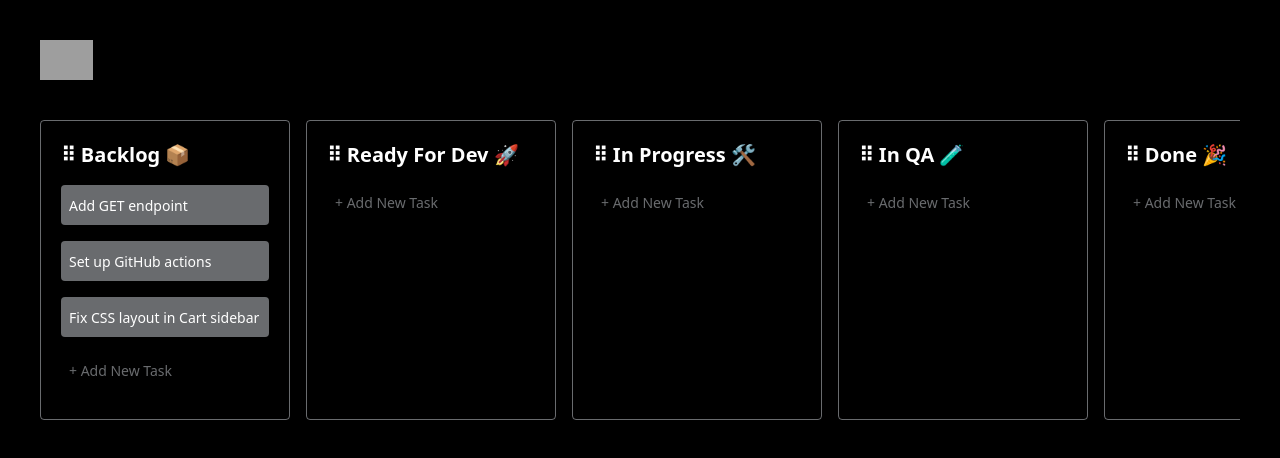
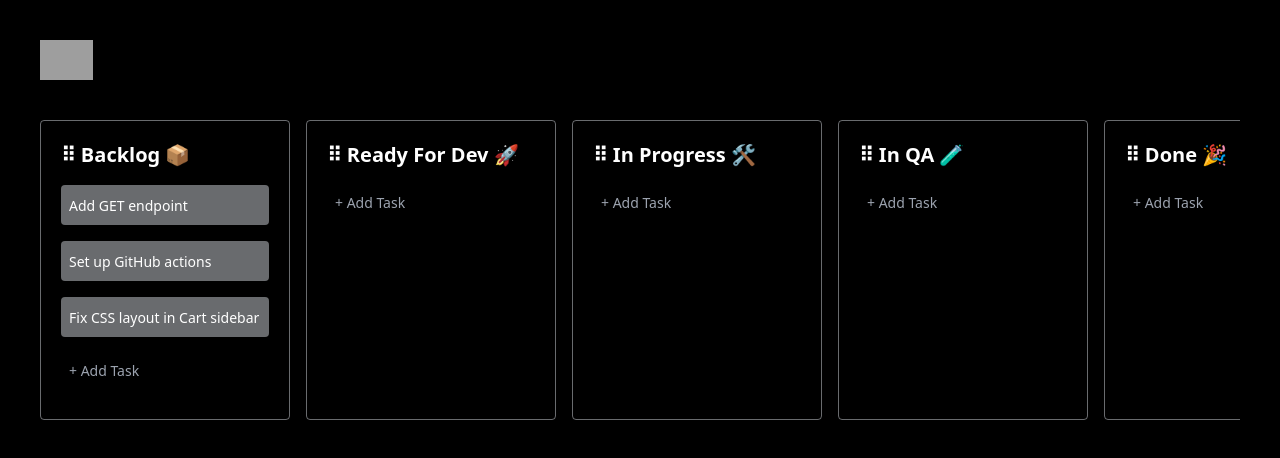
Before and after one commit to kkarasek/trello-clone-drag-and-drop, a Nuxt app: page / in a window 1280 px wide. Shown: the top 458 px of the page. Built offline with nearby package versions, Linux system fonts and the light colour scheme; grey boxes are pictures that could not be loaded.

Commit message:
add feature to create new tasks

```diff
--- /dev/null
+++ b/components/NewTask.vue
@@ -0,0 +1,48 @@
+<script setup lang="ts">
+import { nanoid } from "nanoid";
+import type { Task } from "~/types";
+
+const emit = defineEmits<{
+  (e: "add-task", payload: Task): void;
+}>();
+
+const focused = ref(false);
+const title = ref("");
+
+const createTask = (e: Event) => {
+  if (title.value.trim()) {
+    e.preventDefault();
+    emit("add-task", {
+      id: nanoid(),
+      title: title.value,
+      createdAt: new Date(),
+    });
+
+    title.value = "";
+  }
+};
+</script>
+
+<template>
+  <div>
+    <textarea
+      v-model="title"
+      @keydown.tab="createTask"
+      @keyup.enter="createTask"
+      class="bg-transparent text-gray-300/50 text-sm p-2 mt-4 rounded text-white transition-all cursor-pointer"
+      :class="{ 'h-7': !focused, 'h-20': focused }"
+      style="outline: none !important; resize: none;"
+      @focus="focused = true"
+      @blur="focused = false"
+      :placeholder="!focused ? '+ Add Task' : 'Title...'"
+    >
+    </textarea>
+  </div>
+</template>
+
+<style scoped>
+
+textarea:hover::placeholder {
+  color: white
+}
+</style>
--- a/components/TrelloBoard.vue
+++ b/components/TrelloBoard.vue
@@ -40,7 +40,7 @@ const columns = ref<Column[]>([
   },
 ]);
 
-const alt = useKeyModifier("Alt");
+const altKey = useKeyModifier("Alt");
 </script>
 
 <template>
@@ -63,7 +63,7 @@ const alt = useKeyModifier("Alt");
           </header>
           <draggable
             v-model="column.tasks"
-            :group="{ name: 'tasks', pull: alt ? 'clone' : true }"
+            :group="{ name: 'tasks', pull: altKey ? 'clone' : true }"
             item-key="id"
             :animation="150"
           >
@@ -74,11 +74,7 @@ const alt = useKeyModifier("Alt");
             </template>
           </draggable>
           <footer>
-            <button
-              class="bg-transparent text-gray-300/50 text-sm p-2 mt-4 rounded hover:text-white transition-all"
-            >
-              + Add New Task
-            </button>
+            <NewTask @add-task="(task) => column.tasks.push(task)" />
           </footer>
         </div>
       </template>
```
